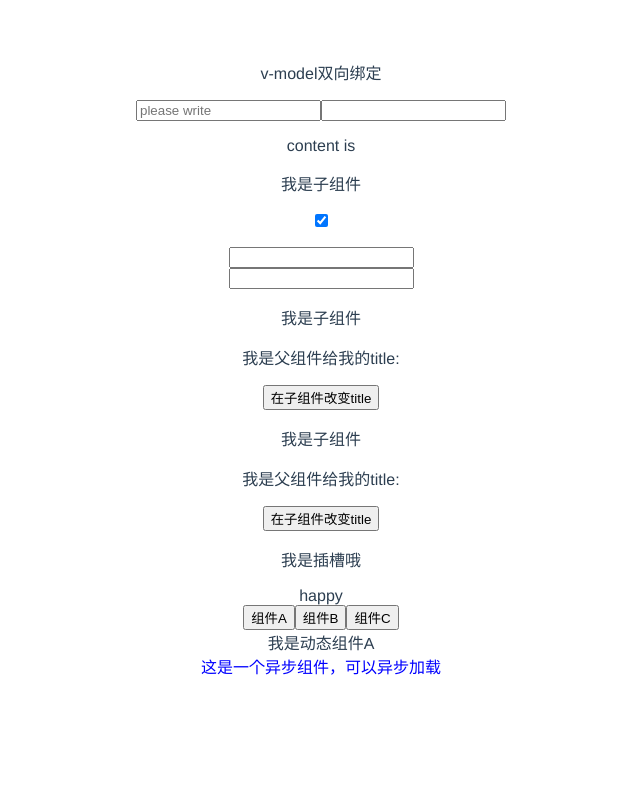
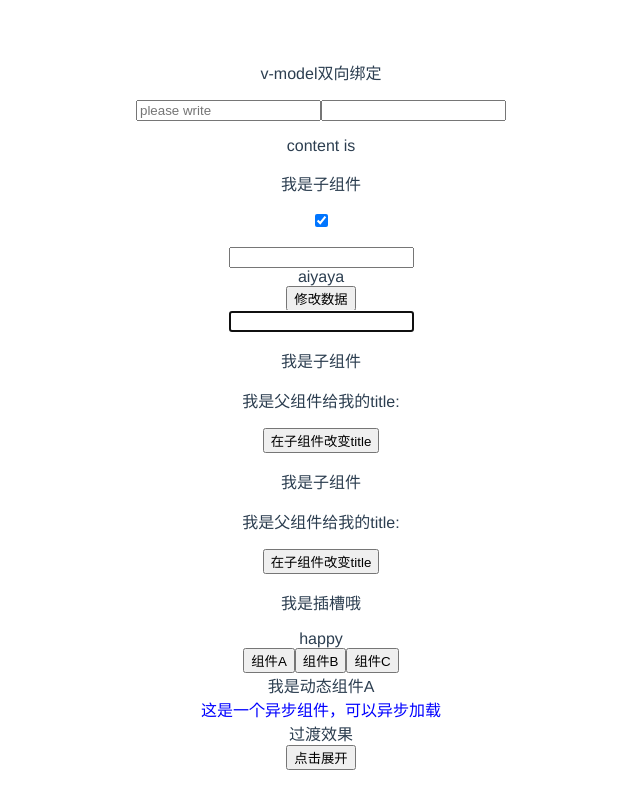
Before and after one commit to aiyaya211/vue-learning, a Vue app in the folder my-project/: page / in a window 1280 px wide. Shown: the whole page, without its empty margins (319-959 px from the left). Built offline with nearby package versions, Linux system fonts and the light colour scheme.

Commit message:
nexttick及生命周期

```diff
--- a/my-project/src/components/tips.vue
+++ b/my-project/src/components/tips.vue
@@ -30,6 +30,8 @@
         </keep-alive>
         <!-- 异步组件 -->
         <async-component></async-component>
+        <!-- 过渡效果组件 -->
+        <transition-component></transition-component>
     </div>
 </template>
 <script>
@@ -41,6 +43,7 @@ import SlotComponent from '../mycomponents/slotComponent.vue';
 import AComponent from '../mycomponents/activeComponents/aComponent';
 import BComponent from '../mycomponents/activeComponents/bComponent';
 import CComponent from '../mycomponents/activeComponents/cComponent';
+import TransitionComponent from '../mycomponents/transitionComponent.vue';
 
 export default {
     components: {
@@ -52,6 +55,7 @@ export default {
         AComponent,
         BComponent,
         CComponent,
+        TransitionComponent,
     },
     data() {
         return {
--- a/my-project/src/mycomponents/baseInput.vue
+++ b/my-project/src/mycomponents/baseInput.vue
@@ -1,7 +1,7 @@
 <template>
     <div>
         <label>
-            <input v-bind:value="myvalue" v-on="inputListeners" />
+            <input v-bind:value="myvalue" v-on="inputListeners" v-focus />
         </label>
     </div>
 </template>
@@ -13,6 +13,16 @@ export default {
        return {
            myvalue: ''
        }
+   },
+   // 自定义指令
+   // 类似于内置的v-show v-if v-model
+   directives: {
+    focus: {
+      // 指令的定义
+      inserted: function (el) {
+        el.focus()
+      }
+    }
    },
    computed: {
     inputListeners: function () {
--- a/my-project/src/mycomponents/customInput.vue
+++ b/my-project/src/mycomponents/customInput.vue
@@ -4,13 +4,49 @@
             v-bind:value="searchContext"
             v-on:input="$emit('input', $event.target.value)"
         >
+        <div ref="myPage">{{ content }}</div>
+        <button @click="get">修改数据</button>
     </div>
 </template>
 <script>
 export default {
     props: ['searchContext'],
     data() {
-       return {}
+       return {
+           content: 'aiyaya'
+       }
+    },
+    created() {
+        console.log('开始执行created钩子函数');
+        // 获取data数据
+        console.log('获取created属性:' + this.content);
+        // 获取页面元素
+        console.log('获取created页面元素：' + this.$refs['myPage']);
+        this.$nextTick(() => {
+            console.log('creted 中的nexttick')
+        })
+
+    },
+    mounted() {
+        console.log('开始执行mounted钩子函数');
+        // 获取data数据
+        console.log('获取mounted属性:' + this.content);
+        // 获取页面元素
+        console.log('获取mounted页面元素：' + this.$refs['myPage']);
+        this.$nextTick(() => {
+            console.log('mounted 中的nexttick')
+        })
+    },
+    methods: {
+        // 更新数据
+        get() {
+            this.content = "aiyaya 数据改变了";
+            console.log(this.$refs['myPage'].innerText);
+            this.$nextTick(() => {
+                console.log('nexttick回调：' + this.$refs['myPage'].innerText);
+            })
+
+        }
     }
 }
 </script>
--- /dev/null
+++ b/my-project/src/mycomponents/transitionComponent.vue
@@ -0,0 +1,28 @@
+<template>
+    <div>
+        <div>过渡效果</div>
+        <button @click="show = !show">
+            点击展开
+        </button>
+        <transition name="fade">
+            <p v-if="show">hello aiyaya</p>
+        </transition>
+    </div>
+</template>
+<script>
+export default {
+    data() {
+        return {
+            show: false,
+        }
+    }
+}
+</script>
+<style scoped>
+.fade-enter-active, .fade-leave-active {
+  transition: opacity .5s;
+}
+.fade-enter, .fade-leave-to /* .fade-leave-active below version 2.1.8 */ {
+  opacity: 0;
+}
+</style>
```
